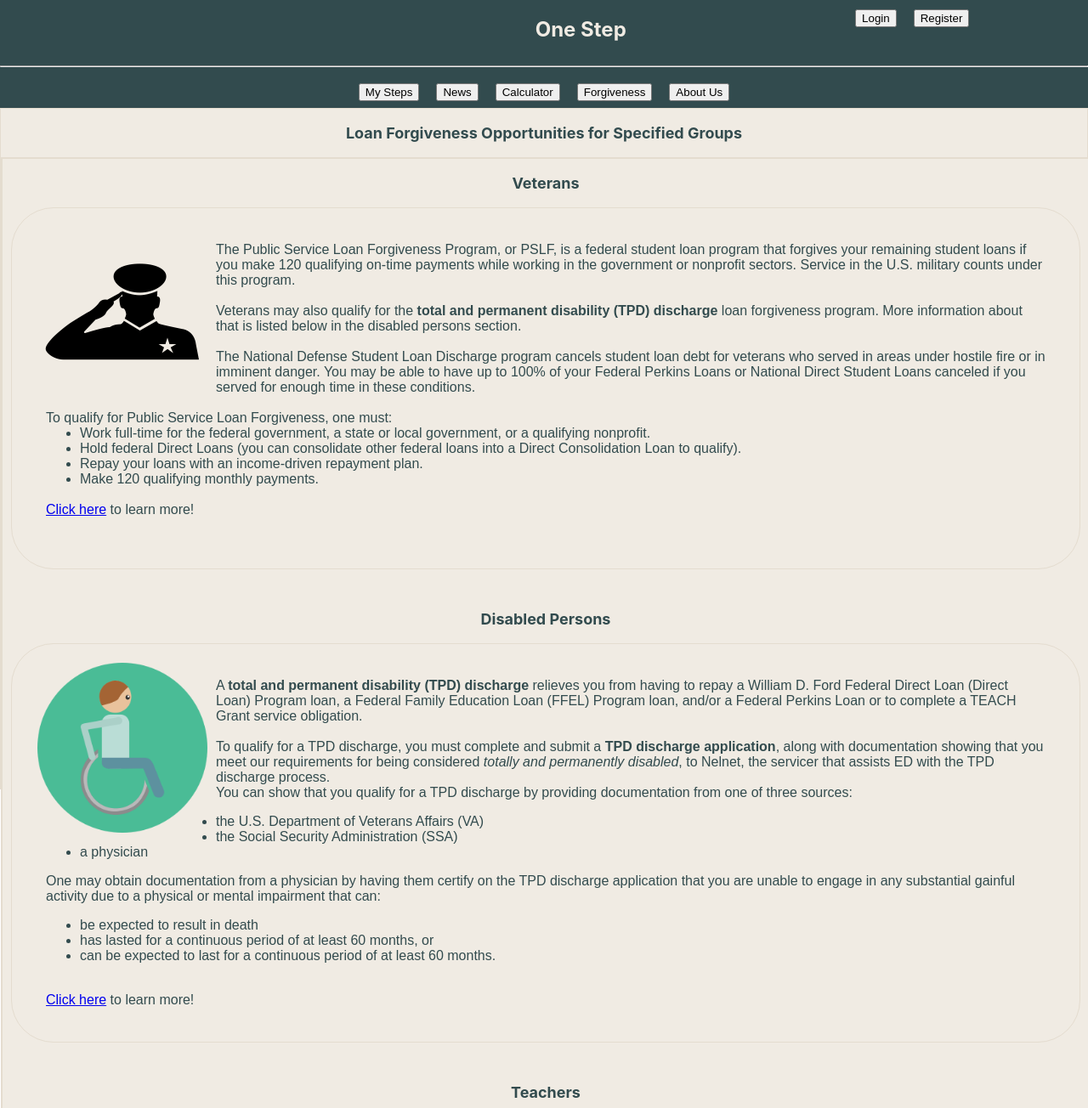
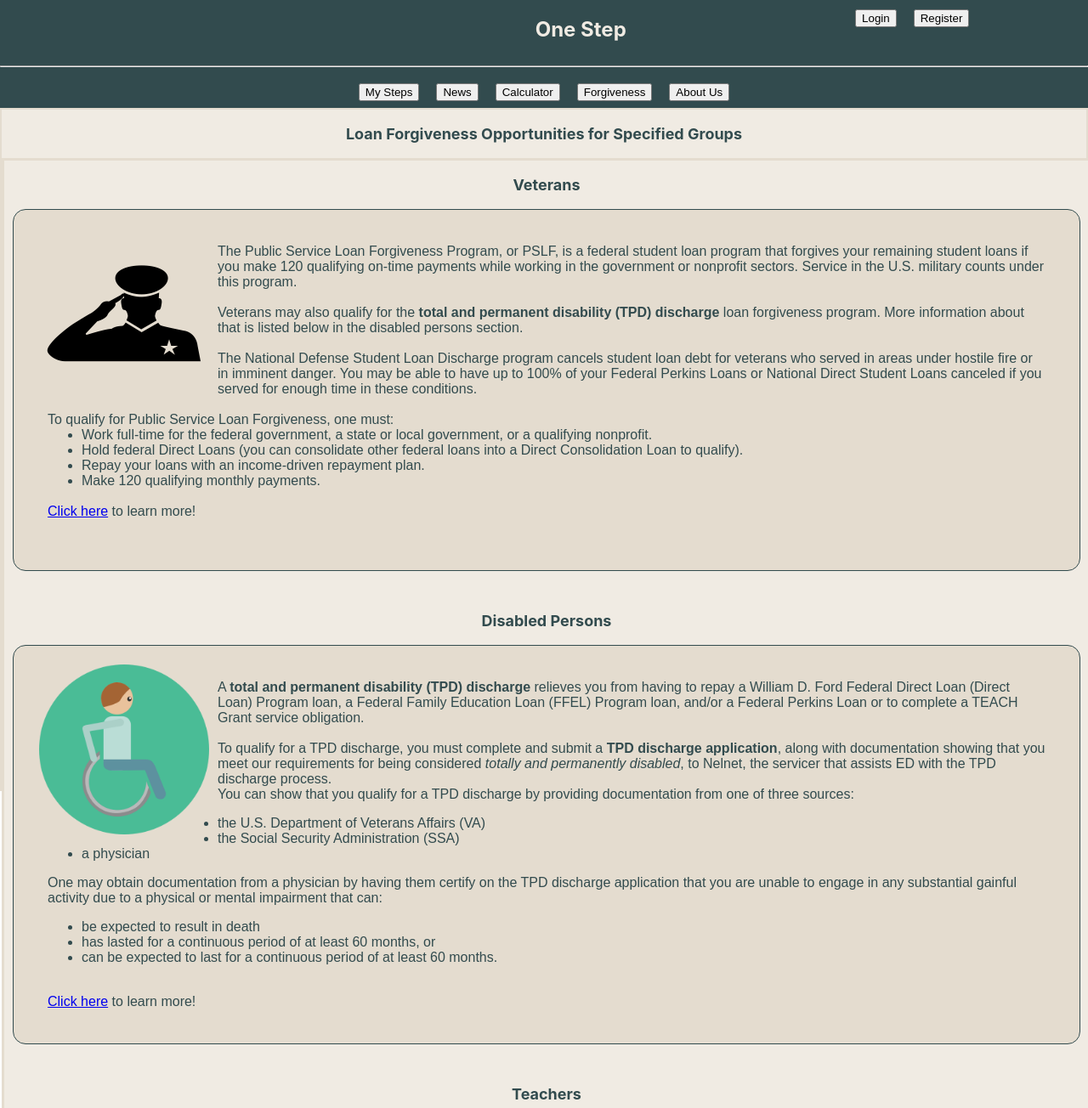
Before and after one commit to Cazi/JPMColumbusHackathon, a React (Create React App) app in the folder one-step/: page /forgive in a window 1280 px wide. Shown: the top 1304 px of the page at 85% size. Built offline with nearby package versions, Linux system fonts and the light colour scheme.

Commit message:
same format

```diff
--- a/one-step/src/components/pages/ForgivenessPage/ForgivenessPage.tsx
+++ b/one-step/src/components/pages/ForgivenessPage/ForgivenessPage.tsx
@@ -9,42 +9,42 @@ import DisabledPersons from '../../images/DisabledPersons.png'
 const ForgivenessPageContainer = styled.div`
   height: 100vh;
   background-color: #F0EBE3;
-  border: 1px solid #e4dccf;
+  border: 2px solid #e4dccf;
 `;
 
 const BodyContainer = styled.div`
   background-color: #F0EBE3;
-  border: 2px solid #e4dccf;
+  border: 3px solid #e4dccf;
   width: 100%;
 `;
 const VeteranSectionContainer = styled.div`
-  background-color: #F0EBE3;
-  border: 1.75px solid #e4dccf;
+  background-color: #E4DCCF;
   display: flex;
   flex-direction: column;
   justify-content: flex-start;
-  border-style: solid;
-  border-radius: 50px;
+  border: 1.6px solid #324b4e;
+  border-radius: 15px;
   padding: 20px;
   margin: 10px;
 `;
 const DisabledSectionContainer = styled.div`
+  background-color: #E4DCCF;
   display: flex;
   flex-direction: column;
   justify-content: flex-start;
-  border-style: solid;
-  border-radius: 50px;
-  border: 1.75px solid #e4dccf;
+  border: 1.6px solid #324b4e;
+  border-radius: 15px;
   padding: 20px;
   margin: 10px;
 `;
 const TeacherSectionContainer = styled.div`
+  background-color: #E4DCCF;
   display: flex;
   border: 1.75px solid #e4dccf;
   flex-direction: column;
   justify-content: flex-start;
-  border-style: solid;
-  border-radius: 50px;
+  border: 1.6px solid #324b4e;
+  border-radius: 15px;
   padding: 20px;
   margin: 10px;
 `;
@@ -88,7 +88,7 @@ const UnorderedListStyled = styled.ul`
   //padding-left: 20px;
   margin: 0;
   vertical-align: left;
-  background-color: #F0EBE3;
+  background-color: #E4DCCF;
   color: #324b4e;
 `;
 
--- a/one-step/src/components/pages/HomePage/HomePage.tsx
+++ b/one-step/src/components/pages/HomePage/HomePage.tsx
@@ -49,24 +49,22 @@ const NewsContainer = styled.div`
 `;
 
 // news blurbs
-// background: red;
 const NewsBlurbs = styled.div`
   width: 100%;
-
   grid-template-columns: 100px 100px;
   flex-direction: column;
+  background-color: #e4dccf;
+  border: 1.6px solid #324b4e;
+  border-radius: 15px;
 `;
 
 const Container = styled.div`
 width: 100%;
-background: red;
 grid-template-columns: 100px 100px;
 flex-direction: column;
-
 `;
 
 const Texts = styled.div`
-
 `;
 
 const Image = styled.div`
```
